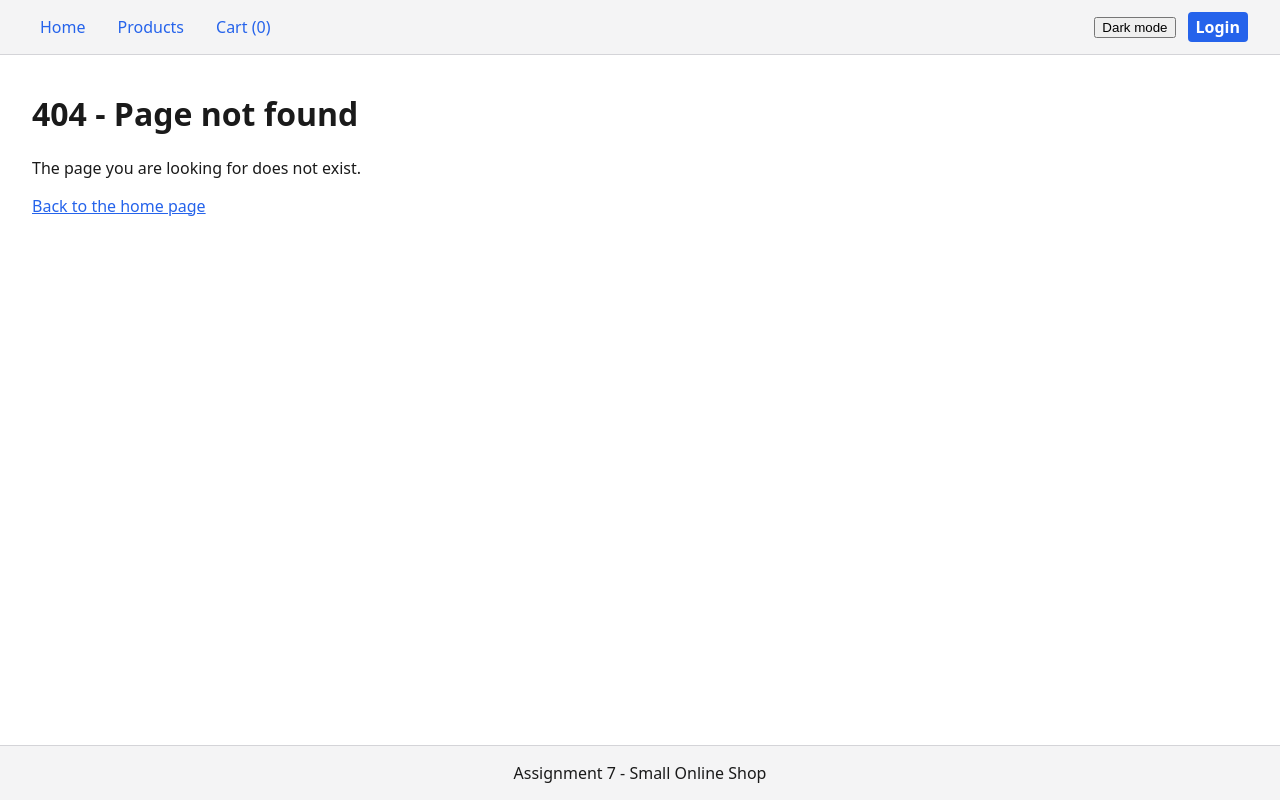
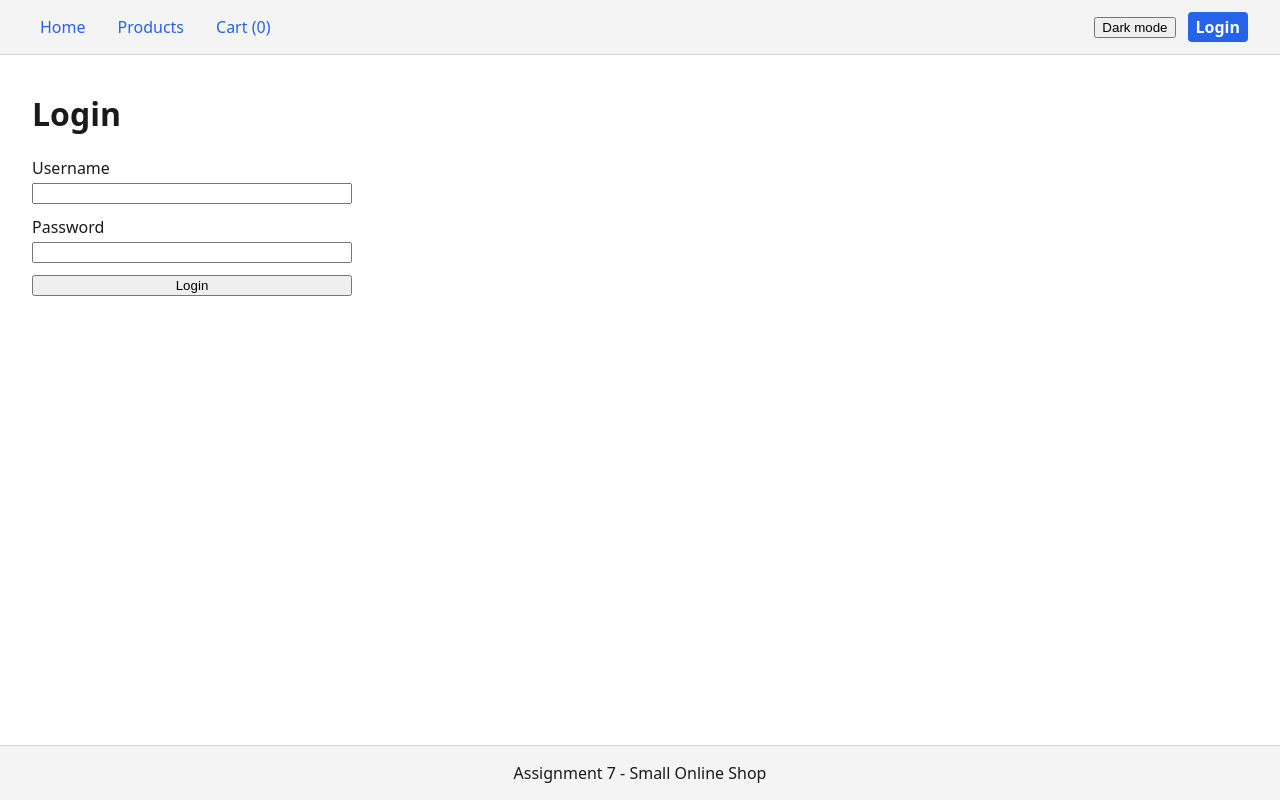
Before and after one commit to albayrakemre-cloud/assignment7, a React (Vite) app: page /login in a window 1280 px wide. Before the commit this address had no page. Built offline with nearby package versions, Linux system fonts and the light colour scheme.

Commit message:
add login and protected route

```diff
--- a/src/App.jsx
+++ b/src/App.jsx
@@ -4,6 +4,7 @@ import Home from "./pages/Home.jsx";
 import NotFound from "./pages/NotFound.jsx";
 import ProductList from "./pages/ProductList.jsx";
 import ProductDetail from "./pages/ProductDetail.jsx";
+import Login from "./pages/Login.jsx";
 
 export default function App() {
   return (
@@ -14,6 +15,7 @@ export default function App() {
         <Route index element={<ProductList />} />
         <Route path=":id" element={<ProductDetail />} />
       </Route>
+      <Route path="login" element={<Login />} />
         <Route path="*" element={<NotFound />} />
       </Route>
     </Routes>
--- /dev/null
+++ b/src/pages/Login.jsx
@@ -0,0 +1,64 @@
+import { useState } from "react";
+import { useLocation, useNavigate } from "react-router-dom";
+import { login } from "../api/authApi.js";
+import { useAuth } from "../context/AuthContext.jsx";
+
+export default function Login() {
+  const [username, setUsername] = useState("");
+  const [password, setPassword] = useState("");
+  const [loading, setLoading] = useState(false);
+  const [error, setError] = useState(null);
+
+  const { dispatch } = useAuth();
+  const navigate = useNavigate();
+  const location = useLocation();
+
+  const from = location.state?.from
+    ? location.state.from.pathname + location.state.from.search
+    : "/";
+
+  async function handleSubmit(event) {
+    event.preventDefault();
+    setLoading(true);
+    setError(null);
+    try {
+      const user = await login(username, password);
+      dispatch({ type: "LOGGED_IN", payload: user });
+      // replace: true
+      navigate(from, { replace: true });
+    } catch (err) {
+      setError(err.message);
+      setLoading(false);
+    }
+  }
+
+  return (
+    <div>
+      <h1>Login</h1>
+      <form onSubmit={handleSubmit} className="form">
+        <label>
+          Username
+          <input
+            type="text"
+            value={username}
+            onChange={(e) => setUsername(e.target.value)}
+            required
+          />
+        </label>
+        <label>
+          Password
+          <input
+            type="password"
+            value={password}
+            onChange={(e) => setPassword(e.target.value)}
+            required
+          />
+        </label>
+        <button type="submit" disabled={loading}>Login</button>
+      </form>
+
+      {loading && <p>Signing in...</p>}
+      {error && <p className="error">{error}</p>}
+    </div>
+  );
+}
```
Also changed, not shown: src/components/ProtectedRoute.jsx (added, +13 -0 lines).
